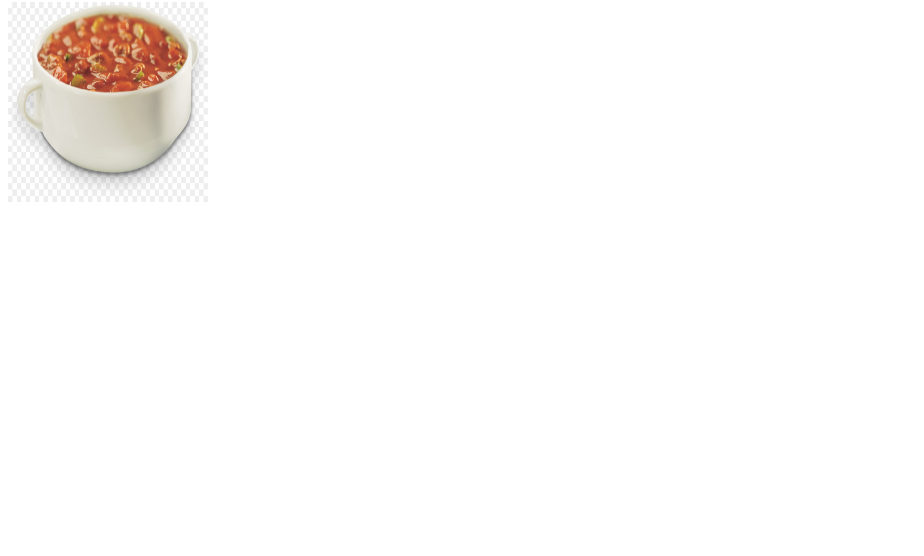
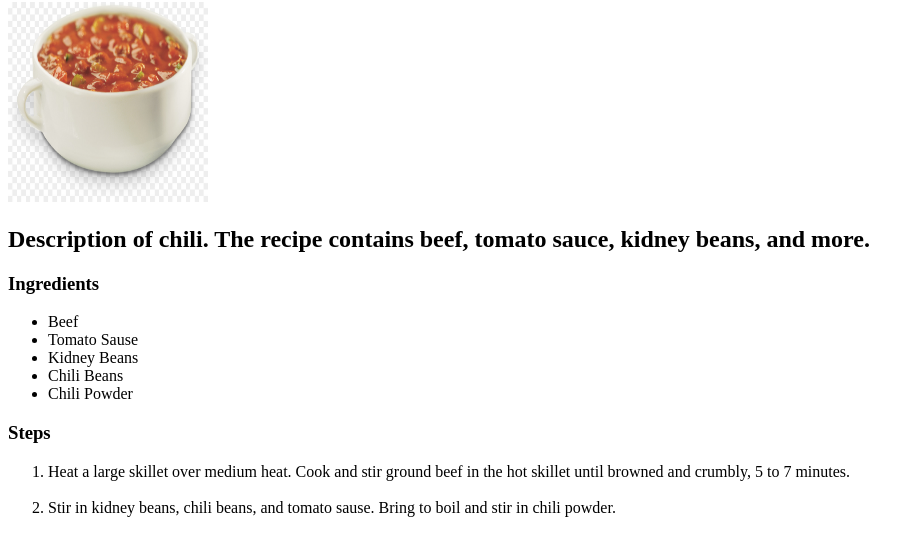
Before and after one commit to jwwals1/odin-recipes, a plain HTML site: page recipes/chili.html in a window 1280 px wide. Shown: the part 78-634 px from the top of the page, without its empty margins (0-924 px from the left). Drawn offline with Linux system fonts and the light colour scheme.

Commit message:
Added description and lists to chili.html

```diff
--- a/recipes/chili.html
+++ b/recipes/chili.html
@@ -8,5 +8,37 @@
 <body>
     <h1>Chili</h1>
     <img src="../images/chili.jpg" alt="Chili" width="200" height="200">
+    <h2>Description of chili. The recipe contains beef, tomato sauce, kidney beans, and more.</h2>
+    <p>
+        <h3>Ingredients</h3>
+        <ul>
+            <li>
+                Beef
+            </li>
+            <li>
+                Tomato Sause
+            </li>
+            <li>
+                Kidney Beans
+            </li>
+            <li>
+                Chili Beans
+            </li>
+            <li>
+                Chili Powder
+            </li>
+        </ul>
+    </p>
+    <p>
+        <h3>Steps</h3>
+        <ol>
+            <li>
+                Heat a large skillet over medium heat. Cook and stir ground beef in the hot skillet until browned and crumbly, 5 to 7 minutes.
+            </li><br>
+            <li>
+                Stir in kidney beans, chili beans, and tomato sause. Bring to boil and stir in chili powder.
+            </li>
+        </ol>
+    </p>
 </body>
 </html>
```
